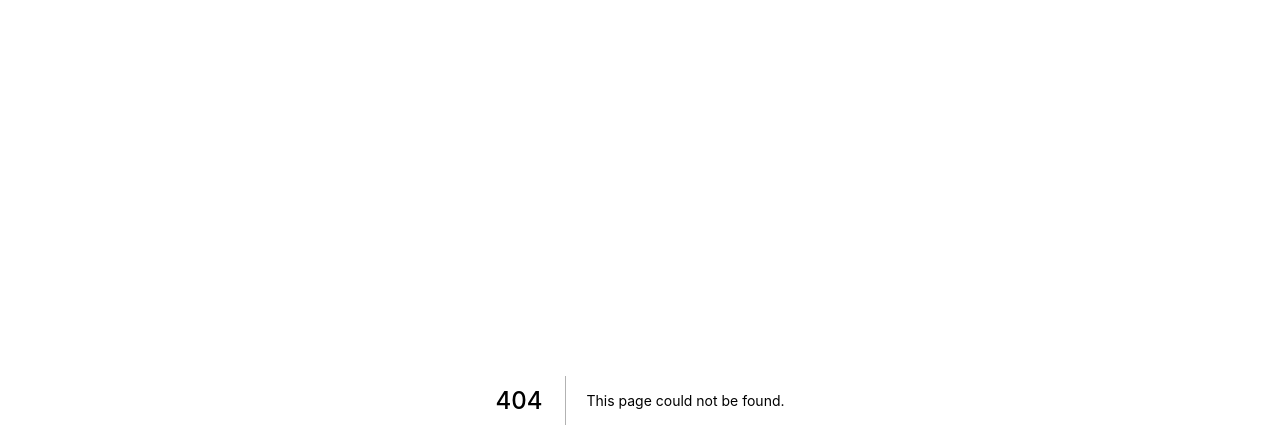
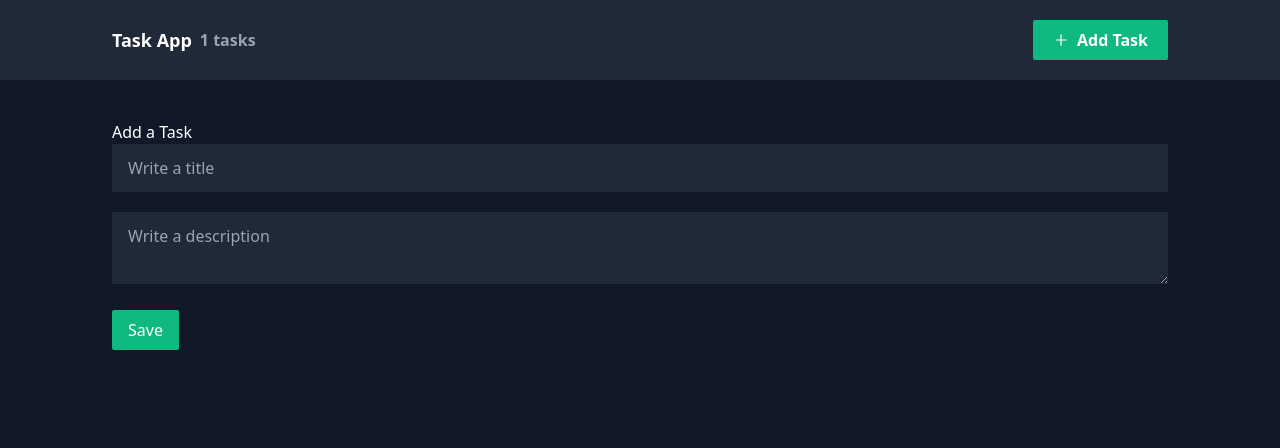
Before and after one commit to MatheusMoraes66/Nextjs-Todo, a Next.js app: page /new in a window 1280 px wide. Before the commit this address had no page. Shown: the top 448 px of the page. Built offline with nearby package versions, Linux system fonts and the light colour scheme.

Commit message:
new router for Form

```diff
--- a/package.json
+++ b/package.json
@@ -10,7 +10,8 @@
   "dependencies": {
     "next": "11.1.2",
     "react": "17.0.2",
-    "react-dom": "17.0.2"
+    "react-dom": "17.0.2",
+    "react-icons": "^4.2.0"
   },
   "devDependencies": {
     "autoprefixer": "^10.3.5",
--- a/src/components/Layout.js
+++ b/src/components/Layout.js
@@ -1,18 +1,39 @@
-const Layout = ({children}) => {
-    return (
-        <div className='h-screen text-white bg-gray-900'>
-            <header className='flex bg-gray-800  px-28 py-5'>
-                <h1 className='font-black text-lg'>Task App</h1>
+import Link from "next/link";
+import { useRouter } from "next/router";
+import { useTasks } from "../context/TasksContext";
+import { AiOutlinePlus } from "react-icons/ai";
 
-                <div className='flex-grow text-right'>
-                    <button className='bg-green-500 hover:bg-green-400 px-3 py-2 font-bold'>Add Task</button>
-                </div>
-            </header>
-            <main className='flex px-28'>
-                {children}
-            </main>
+const Layout = ({ children }) => {
+  const router = useRouter();
+  const { tasks } = useTasks();
+
+  return (
+    <div className="h-screen bg-gray-900 text-white">
+      <header className="flex items-center bg-gray-800 px-28 py-5">
+        <Link href="/">
+          <a>
+            <h1 className="font-black text-lg">Task App</h1>
+          </a>
+        </Link>
+
+        <span className="ml-2 text-gray-400 font-bold">
+          {tasks.length} tasks
+        </span>
+
+        <div className="flex-grow text-right">
+          <button
+            className="bg-green-500 hover:bg-green-400 px-5 py-2 text-gray font-bold rounded-sm inline-flex items-center"
+            onClick={() => router.push("/new")}
+          >
+            <AiOutlinePlus className="mr-2" />
+            Add Task
+          </button>
         </div>
-    )
-}
+      </header>
+
+      <main className="h-5/6 px-28 py-10">{children}</main>
+    </div>
+  );
+};
 
 export default Layout;
--- /dev/null
+++ b/src/context/TasksContext.js
@@ -0,0 +1,18 @@
+import { createContext, useContext, useState } from "react";
+
+const TaskContext = createContext();
+
+export const useTasks = () => useContext(TaskContext);
+
+export const TaskProvider = ({ children }) => {
+  const [tasks, setTasks] = useState([
+    {
+      id: 1,
+      title: "first task",
+      description: "some task",
+    },
+  ]);
+  return (
+    <TaskContext.Provider value={{ tasks }}>{children}</TaskContext.Provider>
+  );
+};
--- a/src/context/taskContext.js
+++ /dev/null
@@ -1,14 +0,0 @@
-import {createContext, useContext} from 'react';
-
-const TaskContext = createContext();
-
-export const useTasks = () => useContext(TaskContext);
-
-export const TaskProvider = ({children}) => {
-
-    return (
-        <TaskContext.Provider >
-            {children}
-        </TaskContext.Provider>
-    )
-}
--- a/src/pages/_app.js
+++ b/src/pages/_app.js
@@ -1,4 +1,4 @@
-import { TaskProvider } from '../context/taskContext'
+import { TaskProvider } from '../context/TasksContext'
 
 import '../styles/globals.css'
 
--- a/src/pages/index.js
+++ b/src/pages/index.js
@@ -1,5 +1,5 @@
 import Layout from "../components/Layout";
-import { useTasks } from "../context/taskContext";
+import { useTasks } from "../context/TasksContext";
 
 const Home = () => {
 
--- /dev/null
+++ b/src/pages/new.js
@@ -0,0 +1,26 @@
+import Layout from "../components/Layout";
+
+const TaskFormPage = () => {
+  return (
+    <Layout>
+      <form>
+        <h1>Add a Task</h1>
+        <input
+          type="text"
+          placeholder="Write a title"
+          className="bg-gray-800 focus:text-gray-100 focus:outline-none w-full py-3 px-4 mb-5"
+        />
+        <textarea
+          rows="2"
+          type="text"
+          placeholder="Write a description"
+          className="bg-gray-800 focus:text-gray-100 focus:outline-none w-full py-3 px-4 mb-5"
+        ></textarea>
+
+        <button className="bg-green-500 hover:bg-green-400 px-4 py-2 rounded-sm disabled:opacity-50" disabled>Save</button>
+      </form>
+    </Layout>
+  );
+};
+
+export default TaskFormPage;
```
Also changed, not shown: src/styles/Home.module.css (deleted, +0 -123 lines), 1 other file (tests, documents, lock files or other folders).
